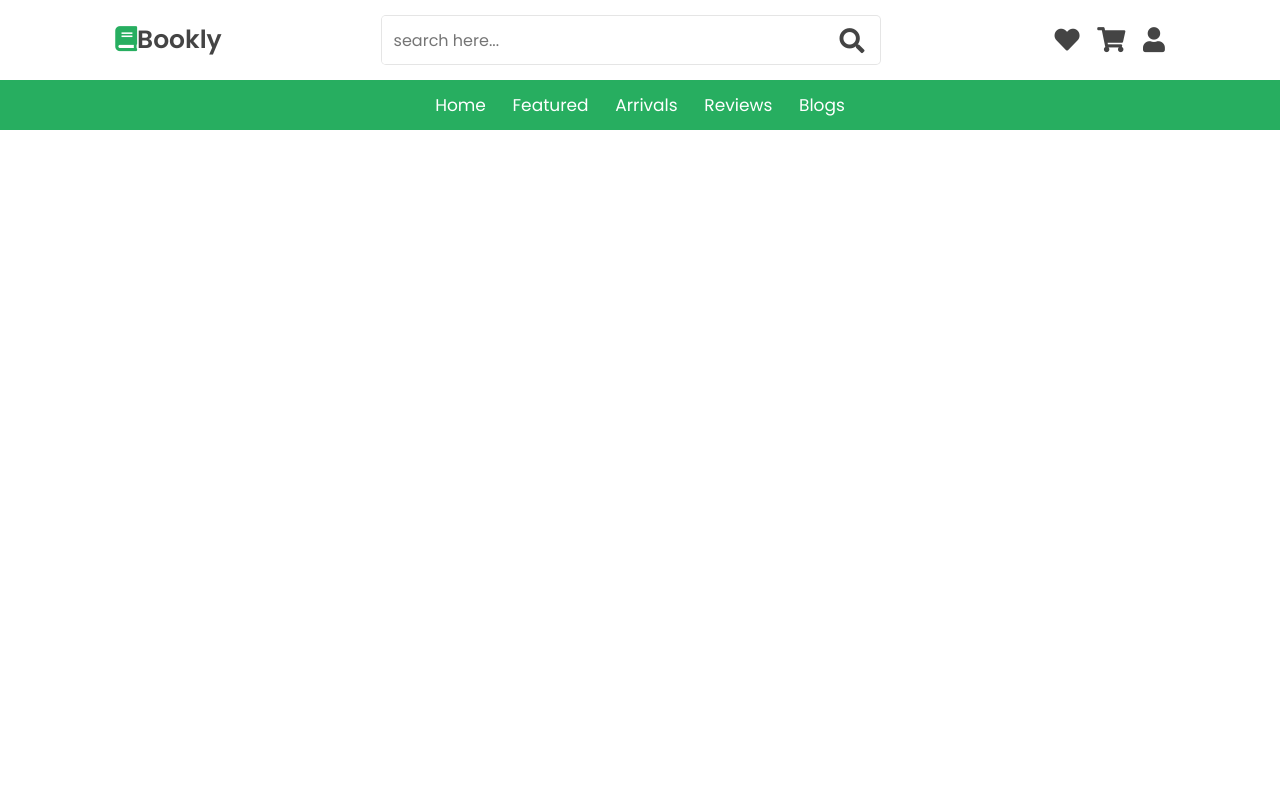
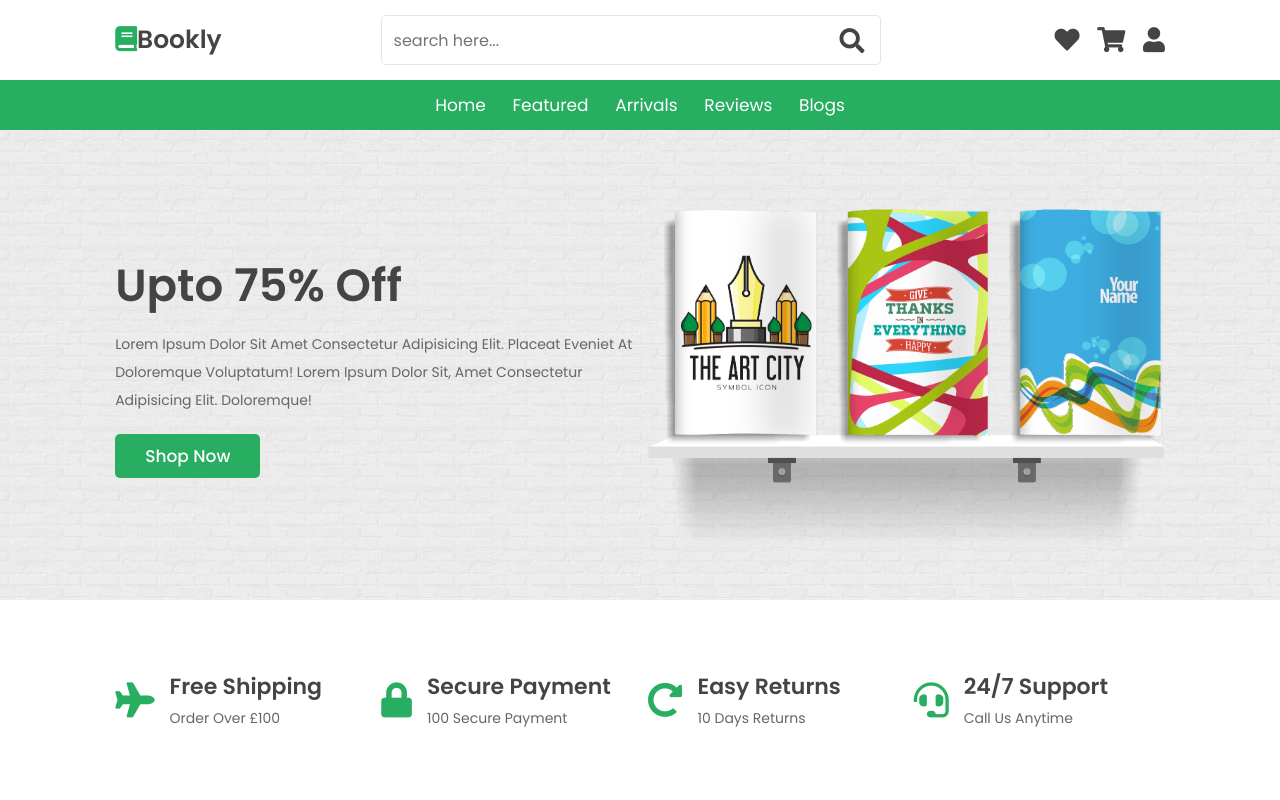
Before and after one commit to RodicaNegura/online-book-store, a plain HTML site: page index.html in a window 1280 px wide. Drawn offline with nearby package versions, Linux system fonts and the light colour scheme.

Commit message:
bottom section

```diff
--- a/css/style.css
+++ b/css/style.css
@@ -40,6 +40,10 @@ html::-webkit-scrollbar-track {
 
 html::-webkit-scrollbar-thumb {
   background: var(--black);
+}
+
+section {
+  padding: 5rem 9%;
 }
 
 .btn {
@@ -262,8 +266,82 @@ html::-webkit-scrollbar-thumb {
   cursor: pointer;
 }
 
+.home {
+  background: url(/images/banner-bg.jpg) no-repeat;
+  background-size: cover;
+  background-position: center;
+}
 
+.home .row {
+  display: flex;
+  align-items: center;
+  flex-wrap: wrap;
+  gap: 1.5rem;
+}
 
+.home .row .content {
+  flex: 1 1 42rem;
+}
+
+.home .row .books-slider {
+  flex: 1 1 42rem;
+  text-align: center;
+  margin-top: 2rem;
+}
+
+.home .row .books-slider a img {
+  height: 25rem;
+}
+
+.home .row .books-slider a:hover img {
+  transform: scale(0.9);
+}
+
+.home .row .books-slider .stand {
+  width: 100%;
+  margin-top: -2rem;
+}
+
+.home .row .content h3 {
+  color: var(--black);
+  font-size: 4.5rem;
+}
+
+.home .row .content p {
+  color: var(--light-color);
+  font-size: 1.4rem;
+  line-height: 2;
+  padding: 1rem 0;
+}
+
+.icons-container {
+  display: grid;
+  grid-template-columns: repeat(auto-fit, minmax(25rem, 1fr));
+  gap: 1.5rem;
+}
+
+.icons-container .icons {
+  display: flex;
+  align-items: center;
+  gap: 1.5rem;
+  padding: 2rem 0;
+}
+
+.icons-container .icons i {
+  font-size: 3.5rem;
+  color: var(--green);
+}
+
+.icons-container .icons h3 {
+  font-size: 2.2rem;
+  color: var(--black);
+  padding-bottom: 0.5rem;
+}
+
+.icons-container .icons p {
+  font-size: 1.4rem;
+  color: var(--light-color);
+}
 
 
 
@@ -275,6 +353,10 @@ html::-webkit-scrollbar-thumb {
 
   .header .header-1 {
     padding: 2rem;
+  }
+
+  section {
+    padding: 3rem 2rem;
   }
 }
 
@@ -316,6 +398,14 @@ html::-webkit-scrollbar-thumb {
   .header .header-1 .search-form.active {
     top: 115%;
   }
+
+  .home .row .content {
+    text-align: center;
+  }
+
+  .home .row .content h3 {
+    font-size: 3.5rem;
+  }
 }
 
 @media (max-width: 450px) {
--- a/index.html
+++ b/index.html
@@ -5,8 +5,9 @@
     <meta http-equiv="X-UA-Compatible" content="IE=edge">
     <meta name="viewport" content="width=device-width, initial-scale=1.0">
     <title>Online Book Store || Website Design</title>
-    <link rel="stylesheet" href="https://cdnjs.cloudflare.com/ajax/libs/font-awesome/5.15.4/css/all.min.css">
-    <link rel="stylesheet" href="/css/style.css">
+    <link rel="stylesheet" href="https://cdn.jsdelivr.net/npm/swiper@8/swiper-bundle.min.css"/>
+    <link rel="stylesheet" href="https://cdnjs.cloudflare.com/ajax/libs/font-awesome/5.15.4/css/all.min.css"/>
+    <link rel="stylesheet" href="/css/style.css"/>
   </head>
   <body>
     <header class="header">
@@ -60,7 +61,60 @@
         <p>donn't have an account ? <a href="#">create one</a></p>
       </form>
     </div>
+
+    <section class="home" id="home">
+      <div class="row">
+        <div class="content">
+          <h3>upto 75% off</h3>
+          <p>Lorem ipsum dolor sit amet consectetur adipisicing elit. Placeat eveniet at doloremque voluptatum!
+            Lorem ipsum dolor sit, amet consectetur adipisicing elit. Doloremque!</p>
+          <a href="#" class="btn">shop now</a>
+        </div>
+        <div class="swiper books-slider">
+          <div class="swiper-wrapper">
+            <a href="#" class="swiper-slide"><img src="/images/book-1.png" alt=""></a>
+            <a href="#" class="swiper-slide"><img src="/images/book-2.png" alt=""></a>
+            <a href="#" class="swiper-slide"><img src="/images/book-3.png" alt=""></a>
+            <a href="#" class="swiper-slide"><img src="/images/book-4.png" alt=""></a>
+            <a href="#" class="swiper-slide"><img src="/images/book-5.png" alt=""></a>
+            <a href="#" class="swiper-slide"><img src="/images/book-6.png" alt=""></a>
+          </div>
+          <img src="/images/stand.png" class="stand" alt="">
+        </div>
+      </div>
+    </section>
+
+    <section class="icons-container">
+      <div class="icons">
+        <i class="fas fa-plane"></i>
+        <div class="content">
+          <h3>free shipping</h3>
+          <p>order over £100</p>
+        </div>
+      </div>
+      <div class="icons">
+        <i class="fas fa-lock"></i>
+        <div class="content">
+          <h3>secure payment</h3>
+          <p>100 secure payment</p>
+        </div>
+      </div>
+      <div class="icons">
+        <i class="fas fa-redo-alt"></i>
+        <div class="content">
+          <h3>easy returns</h3>
+          <p>10 days returns</p>
+        </div>
+      </div>
+      <div class="icons">
+        <i class="fas fa-headset"></i>
+        <div class="content">
+          <h3>24/7 support</h3>
+          <p>call us anytime</p>
+        </div>
+      </div>
+    </section>
+    <script src="https://cdn.jsdelivr.net/npm/swiper@8/swiper-bundle.min.js"></script>
     <script src="/js/script.js"></script>
-
   </body>
 </html>
--- a/js/script.js
+++ b/js/script.js
@@ -21,7 +21,6 @@ window.onscroll = () => {
   } else {
     document.querySelector('.header .header-2').classList.remove('active')
   }
-
 }
 
 window.onload = () => {
@@ -31,5 +30,24 @@ window.onload = () => {
   } else {
     document.querySelector('.header .header-2').classList.remove('active')
   }
+}
 
-}
+var swiper = new Swiper(".books-slider", {
+  loop: true,
+  centredSlides :true,
+  autoplay: {
+    delay: 9500,
+    disableOnInteraction: false,
+  },
+  breakpoints: {
+    0: {
+      slidesPerView: 1,
+    },
+    768: {
+      slidesPerView: 2,
+    },
+    1024: {
+      slidesPerView: 3,
+    },
+  },
+})
```
